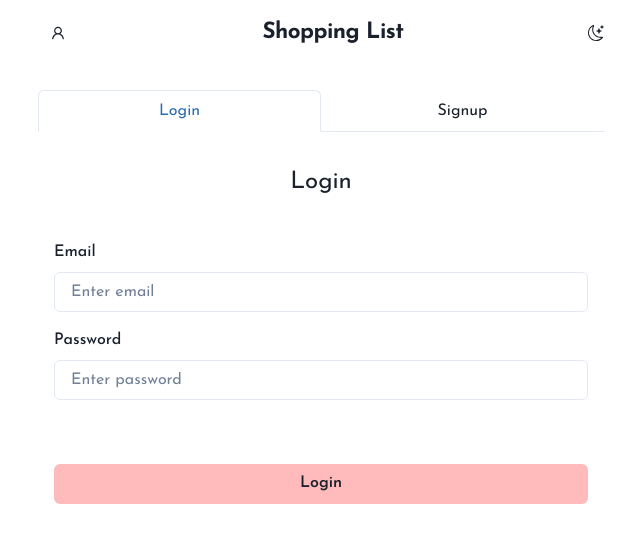
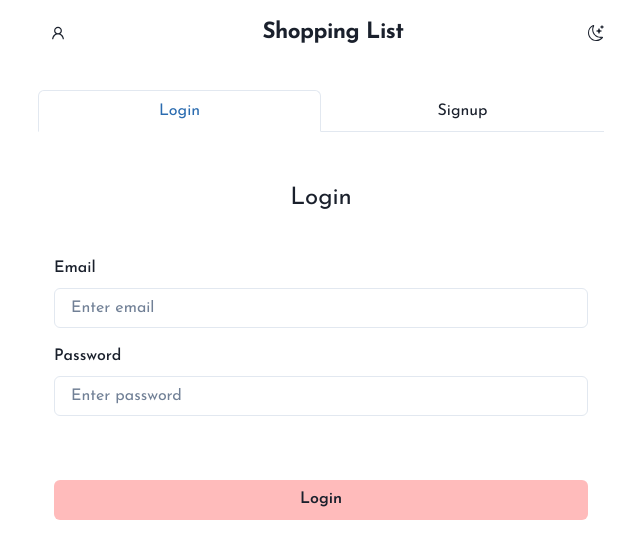
Before and after one commit to keento0809/my-mern-app, a React (Create React App) app in the folder frontend/: page /auth in a window 1280 px wide. Shown: the top 558 px of the page, without its empty margins (319-959 px from the left). Built offline with nearby package versions, Linux system fonts and the light colour scheme.

Commit message:
Fix padding in form

```diff
--- a/frontend/src/pages/Auth.js
+++ b/frontend/src/pages/Auth.js
@@ -21,13 +21,13 @@ const Auth = () => {
         </TabList>
         <TabPanels>
           <TabPanel>
-            <Text fontSize="2xl" textAlign="center">
+            <Text fontSize="2xl" textAlign="center" pt={4}>
               Login
             </Text>
             <LoginForm />
           </TabPanel>
           <TabPanel>
-            <Text fontSize="2xl" textAlign="center">
+            <Text fontSize="2xl" textAlign="center" pt={4}>
               Signup
             </Text>
             <SignupForm />
```
